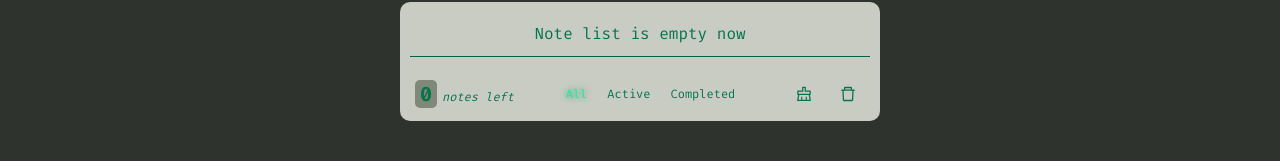
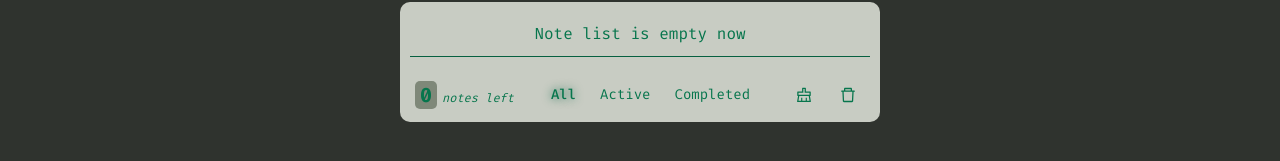
Before and after one commit to bakNa2t/type2note, a React (Vite) app: page / in a window 1280 px wide. Shown: the part 241-402 px from the top of the page. Built offline with nearby package versions, Linux system fonts and the light colour scheme; the HTML template or start-up script is replaced by a standard one.

Commit message:
Updated FilterAvtive styles

```diff
--- a/src/ui-blocks/NoteFilter.jsx
+++ b/src/ui-blocks/NoteFilter.jsx
@@ -18,8 +18,9 @@ const StyledNoteFilter = styled.div`
 `;
 
 const FilterActive = styled.p`
-  color: var(--color-spring-green-500);
-  text-shadow: 0 0 0.6rem var(--color-spring-green-300);
+  color: var(--color-spring-green-200);
+  text-shadow: 0 0 1rem var(--color-spring-green-100);
+  font-weight: 500;
 `;
 
 function NoteFilter() {
@@ -45,7 +46,7 @@ function NoteFilter() {
   return (
     <StyledNoteFilter>
       <Button
-        size="xs"
+        size="sm"
         onClick={handleFilterAll}
         nothovered={String(toFiltered === "all")}
         disabled={toFiltered === "all"}
@@ -54,7 +55,7 @@ function NoteFilter() {
       </Button>
 
       <Button
-        size="xs"
+        size="sm"
         onClick={handleFilterActive}
         nothovered={String(toFiltered === "active")}
         disabled={toFiltered === "active"}
@@ -67,7 +68,7 @@ function NoteFilter() {
       </Button>
 
       <Button
-        size="xs"
+        size="sm"
         onClick={handleFilterCompleted}
         nothovered={String(toFiltered === "completed")}
         disabled={toFiltered === "completed"}
```
